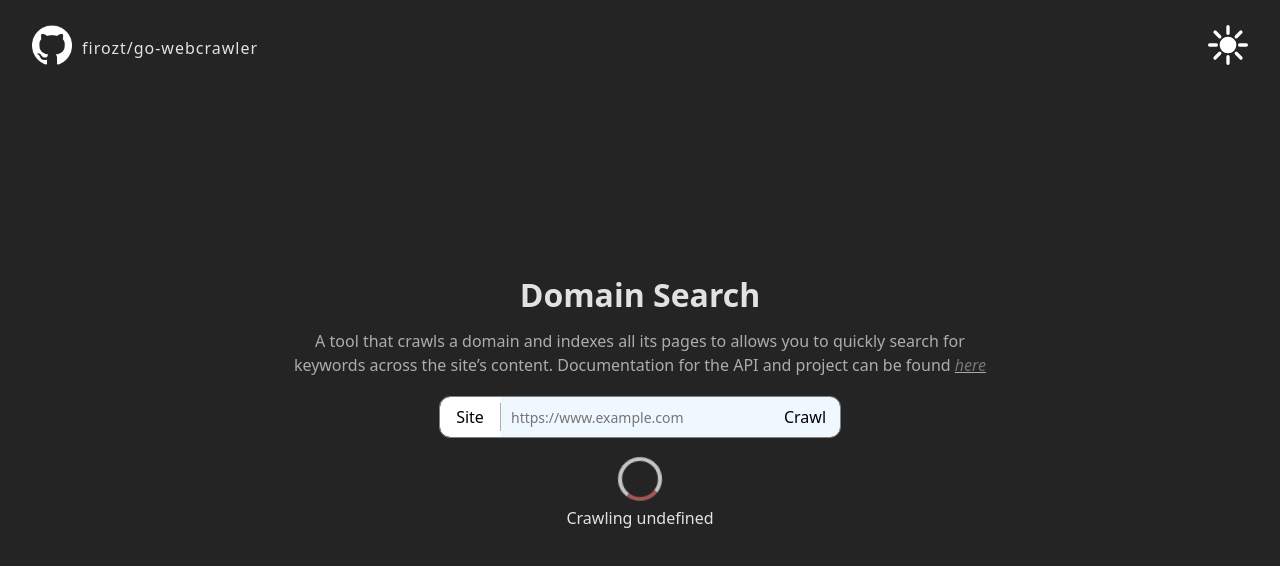
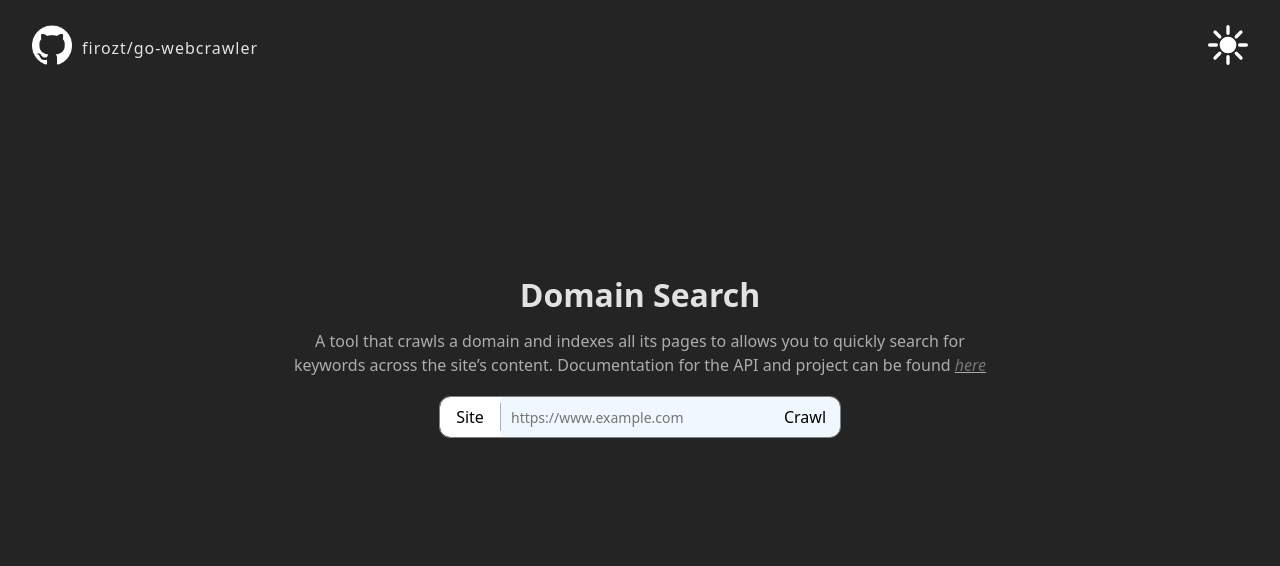
Before and after one commit to firozt/go-webcrawler, a React (Vite) app in the folder client/: page / in a window 1280 px wide. Shown: the top 566 px of the page. Built offline with nearby package versions, Linux system fonts and the light colour scheme.

Commit message:
fixed bug where loader always shows

```diff
--- a/client/src/pages/Home/index.tsx
+++ b/client/src/pages/Home/index.tsx
@@ -86,7 +86,7 @@ const Page = ({urlInput, setUrlInput, setShowSearch}: Props) => {
           <Error message={error} />
       </div>
 			{
-        buttonClickable ? <Spinner subtext={`Crawling ${urlInput.split("/")[2]}`}/> : <div style={{height:"36px"}}></div>
+        !buttonClickable ? <Spinner subtext={`Crawling ${urlInput.split("/")[2]}`}/> : <div style={{height:"36px"}}></div>
 			}
 		</>
   )
```
